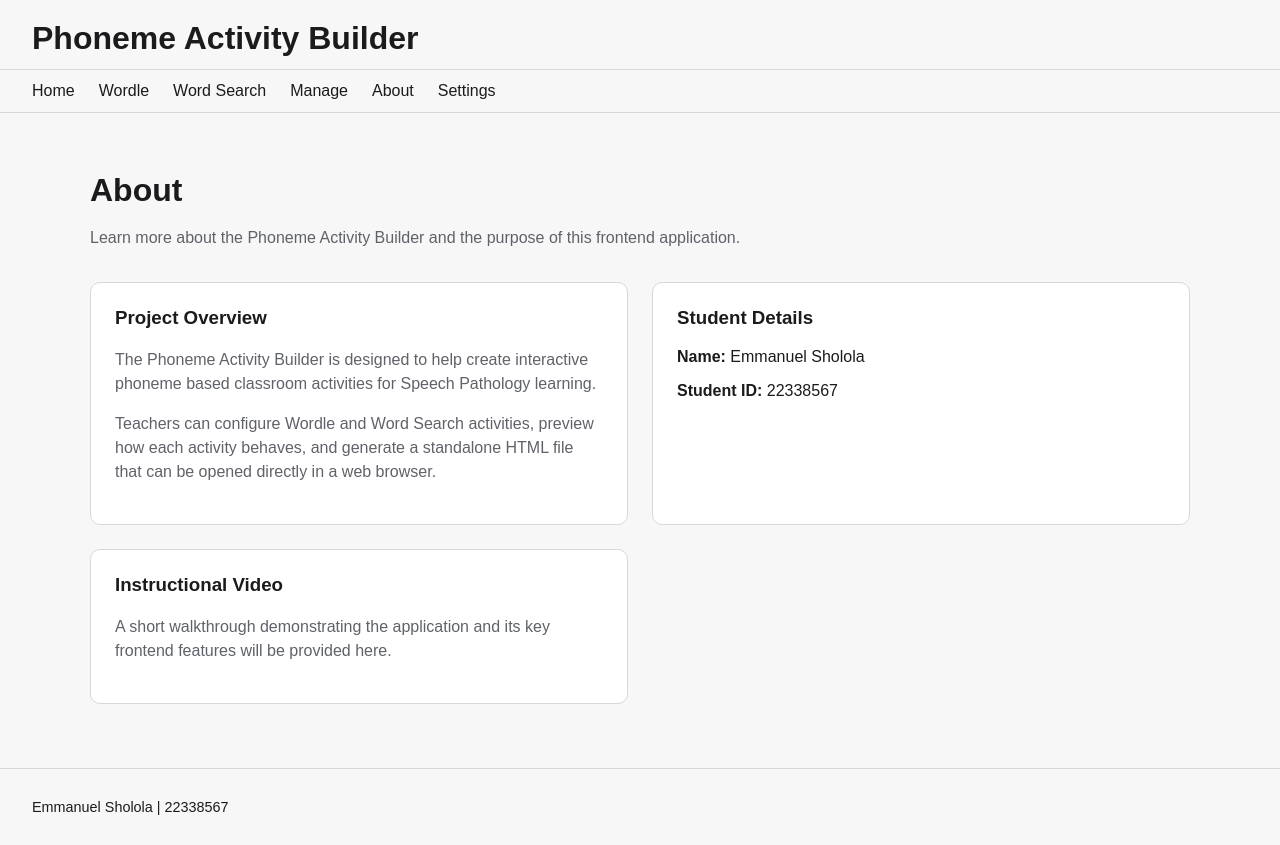
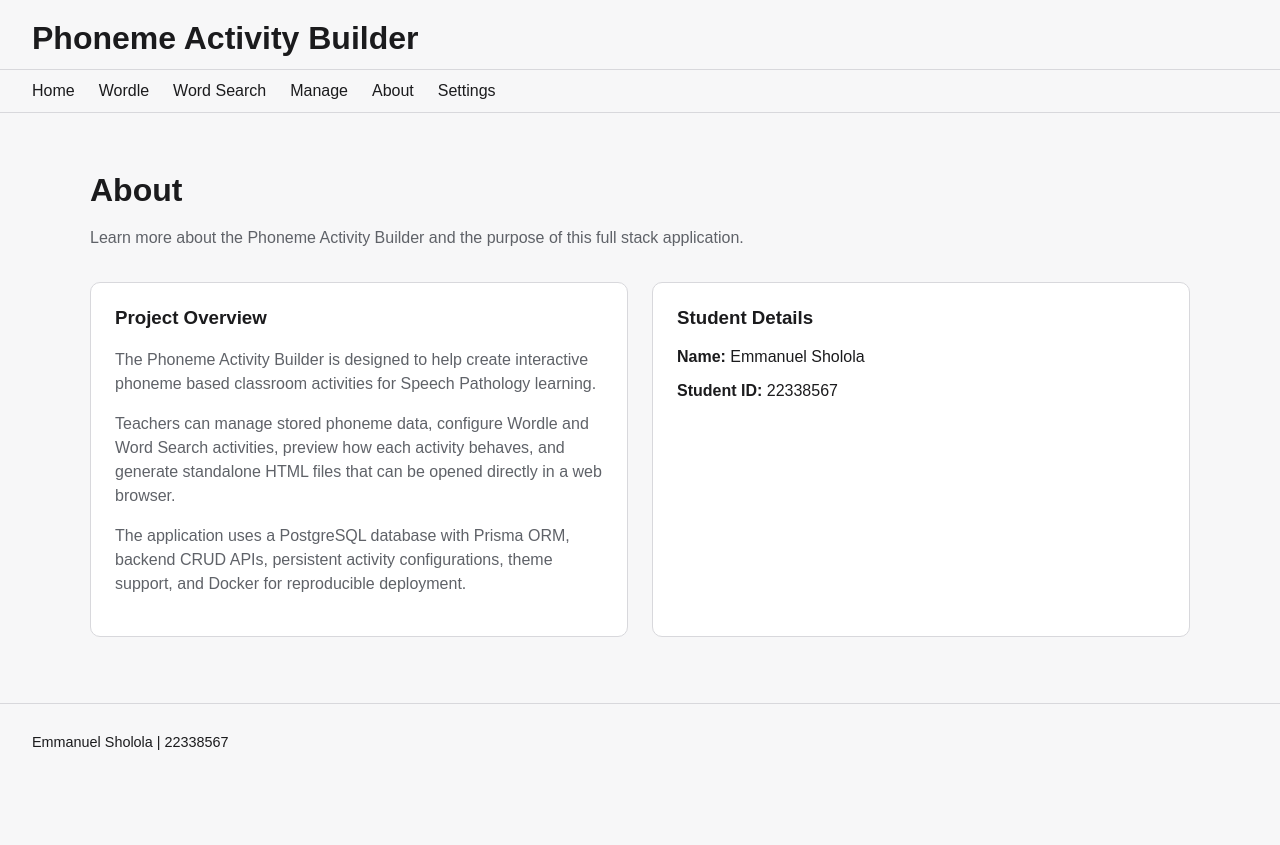
Before and after one commit to Emman-Sholola/phoneme-activity-builder, a Next.js app: page /about in a window 1280 px wide. After the commit the page ends 800 px from the top, so only its background shows below. Built offline with nearby package versions, Linux system fonts and the light colour scheme; no server answers.

Commit message:
Finalize full stack implementation and documentation

```diff
--- a/src/app/about/page.tsx
+++ b/src/app/about/page.tsx
@@ -3,10 +3,9 @@ export default function AboutPage() {
     <section>
       <div className="page-heading">
         <h2>About</h2>
-
         <p>
           Learn more about the Phoneme Activity Builder and the purpose of this
-          frontend application.
+          full stack application.
         </p>
       </div>
 
@@ -20,9 +19,15 @@ export default function AboutPage() {
           </p>
 
           <p className="mutedText">
-            Teachers can configure Wordle and Word Search activities, preview
-            how each activity behaves, and generate a standalone HTML file that
-            can be opened directly in a web browser.
+            Teachers can manage stored phoneme data, configure Wordle and Word
+            Search activities, preview how each activity behaves, and generate
+            standalone HTML files that can be opened directly in a web browser.
+          </p>
+
+          <p className="mutedText">
+            The application uses a PostgreSQL database with Prisma ORM, backend
+            CRUD APIs, persistent activity configurations, theme support, and
+            Docker for reproducible deployment.
           </p>
         </section>
 
@@ -37,15 +42,6 @@ export default function AboutPage() {
             <strong>Student ID:</strong> 22338567
           </p>
         </section>
-
-        <section className="builderCard">
-          <h3>Instructional Video</h3>
-
-          <p className="mutedText">
-            A short walkthrough demonstrating the application and its key
-            frontend features will be provided here.
-          </p>
-        </section>
       </div>
     </section>
   );
```
Also changed, not shown: 1 other file (tests, documents, lock files or other folders).
